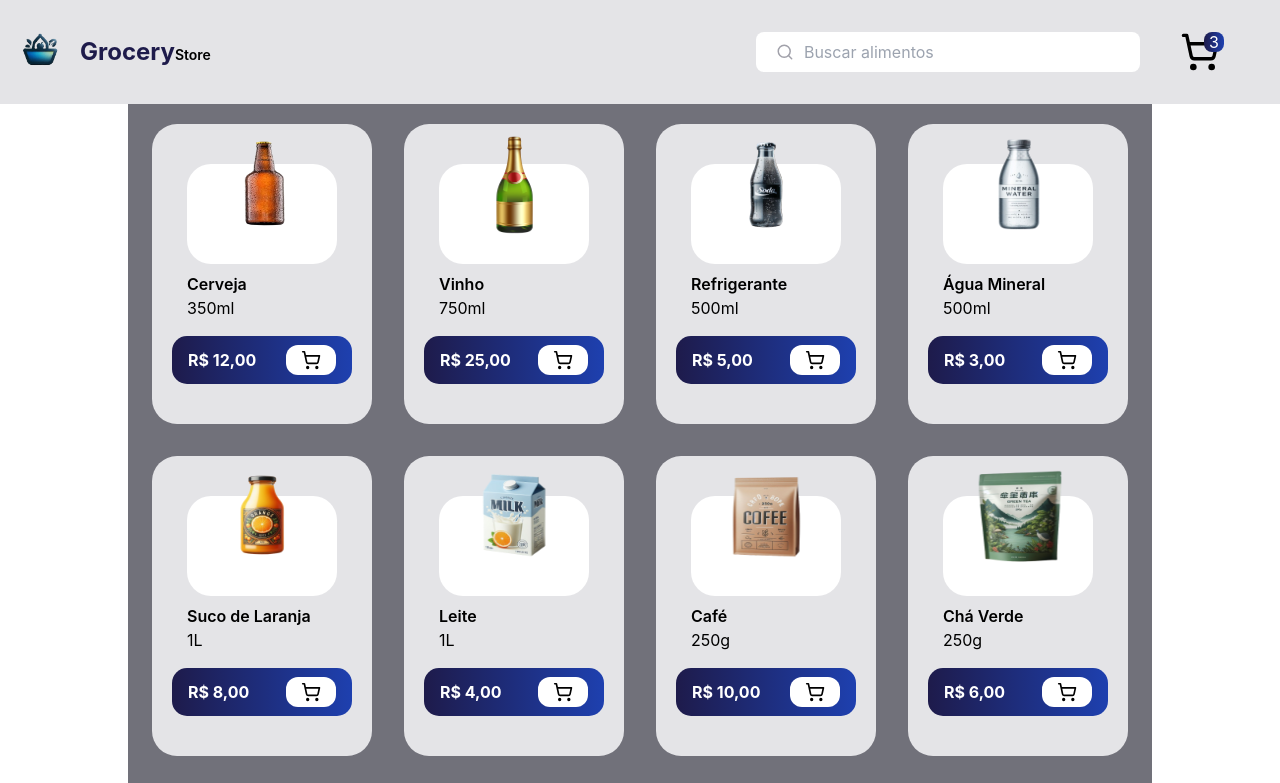
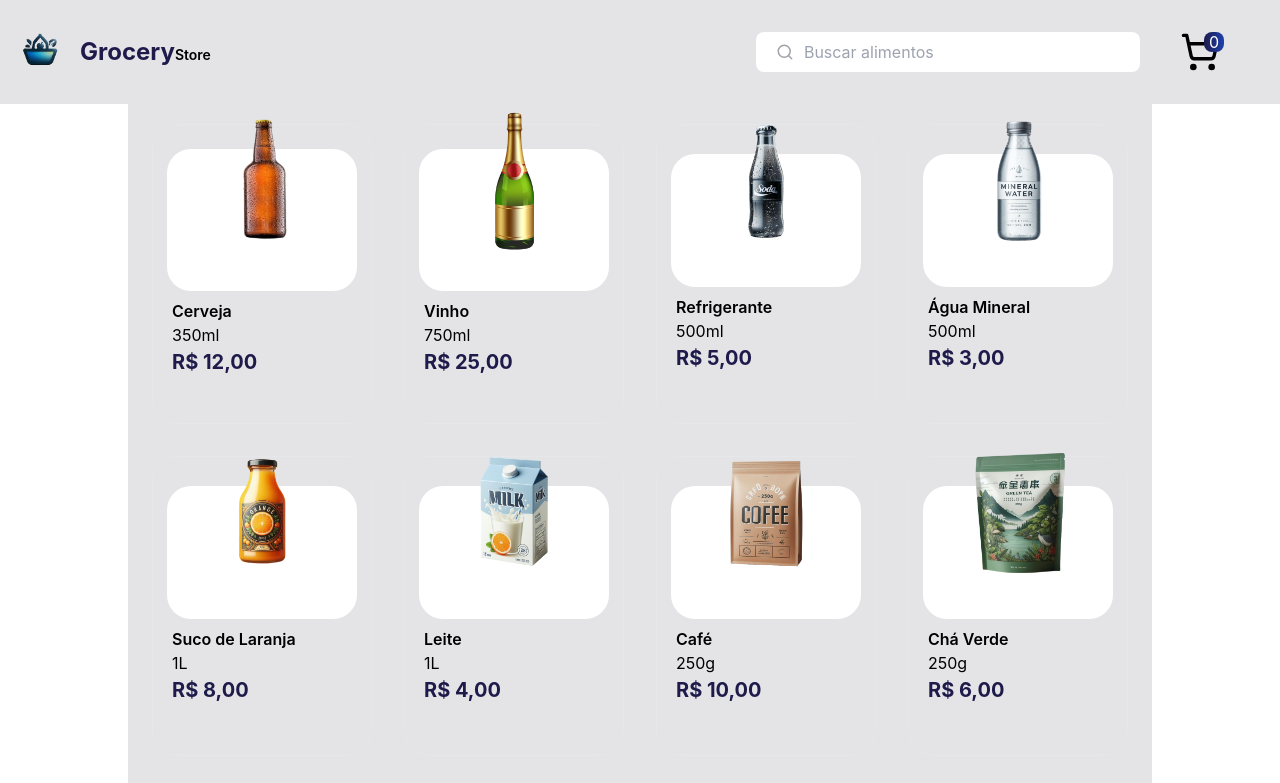
Before and after one commit to ismael-henrique-dev/Grocery-Store, a React (Vite) app: page / in a window 1280 px wide. Shown: the top 783 px of the page. Built offline with nearby package versions, Linux system fonts and the light colour scheme; a web font is replaced by a local one.

Commit message:
css efects added

```diff
--- a/src/App.tsx
+++ b/src/App.tsx
@@ -3,7 +3,6 @@
 import { Home } from "./pages/Home"
 
 function App() {
-
 
   return (
     <>
--- a/src/components/Header.tsx
+++ b/src/components/Header.tsx
@@ -1,6 +1,7 @@
 import { Search, ShoppingCart } from "lucide-react"
 import logo from "../assets/logo.png"
 import { useState } from "react"
+import { totalProducts } from "./Modal"
 
 export const Header = ({setSearch, setOpenModal}:any) => {
 
@@ -29,7 +30,7 @@ export const Header = ({setSearch, setOpenModal}:any) => {
           </div>
           <div className="flex sm:mx-10 mx-5 cursor-pointer" onClick={handleVisible}>
             <ShoppingCart className="size-10"/>
-            <span className="bg-gradient-to-l mt-4 from-blue-800 to-indigo-950 size-5 flex items-center justify-center text-white rounded-lg relative bottom-4 right-4">3</span>
+            <span className="bg-gradient-to-l mt-4 from-blue-800 to-indigo-950 size-5 flex items-center justify-center text-white rounded-lg relative bottom-4 right-4">{totalProducts}</span>
           </div>
         </section>
       </header>
--- a/src/components/Modal.tsx
+++ b/src/components/Modal.tsx
@@ -1,5 +1,7 @@
 import { Trash, ArrowLeft } from "lucide-react";
 import { useState, useEffect } from "react"
+
+export let totalProducts = 0
 
 export function Modal({open, close}:any) {
 
@@ -49,6 +51,8 @@ export function Modal({open, close}:any) {
     setTotal(newTotal)
     setQuanty(newQuanty)
   }
+
+  totalProducts = cart.length
 
   if (open) {
     return (
--- a/src/components/ProductList.tsx
+++ b/src/components/ProductList.tsx
@@ -1,6 +1,5 @@
 import { useState, useEffect } from "react"
 // import { products } from "../data/data"
-import { ShoppingCart } from "lucide-react"
 
 export const ProductList = ({filterProd}:any) => {
 
@@ -24,25 +23,23 @@ export const ProductList = ({filterProd}:any) => {
 
   return (
     <>
-      <div className="flex flex-wrap w-[80vw] justify-center gap-8 p-5 m-auto bg-zinc-500">
+      <div className="flex flex-wrap w-[80vw] justify-center gap-8 p-5 m-auto bg-zinc-200">
         {filterProd.map((product:any, index: number) => {
           return (
-            <div key={index} className="w-[220px] h-[300px] p-5 bg-zinc-200 flex flex-col rounded-[25px] justify-center items-center hover:h-[320px] transition-all duration-300">
-              <div className="w-[150px] h-[100px] bg-white flex justify-center rounded-3xl">
-                <img src={product.picture} className="w-[123px] h-auto relative top-[-30px]" />
+            <div key={index} className="w-[220px] h-[300px] p-6 bg-transparent border-1 flex flex-col rounded-[25px] justify-center items-center transition-all duration-300 border hover:border-black hover:scale-110  hover:h-[350px] group/item">
+              <div className="w-[190px] h-[142px] mt-4 bg-white flex justify-center rounded-3xl">
+                <img src={product.picture} className="w-[133px] h-auto relative top-[-40px]" />
               </div>
-              <div className="w-[150px] items-start mt-2">
+              <div className="w-[180px] items-start mt-2 flex flex-col">
                 <h2 className="font-semibold text-l text-black font">{product.title}</h2>
                 <span className="font-normal text-base">{product.size}</span>
-              </div>
-              <div className="w-[180px] h-12 bg-gradient-to-l mt-4 from-blue-800 to-indigo-950 rounded-[15px] flex items-center transition-all justify-between p-4 hover:transition-all duration-500">
-                <span className="text-white font-bold">
+                <span className="text-indigo-950 font-bold text-[20px]">
                   {product.price.toLocaleString("pt-BR", { style: "currency", currency: "BRL"})}
                 </span>
-                <button className="w-[50px] h-[30px] bg-white rounded-xl flex items-center justify-center" onClick={() => addToCart(product)}>
-                 <ShoppingCart className="size-5"/>
-                </button>
               </div>
+              <button className="w-[180px] h-[45px] bg-white rounded-lg font-semibold text-sm flex items-center justify-center my-2 invisible  group-hover/item:visible transition-all duration-300 border hover:border-black" onClick={() => addToCart(product)}>
+                Adicionar ao carrinho
+              </button>
             </div>
           )
         })}
```
